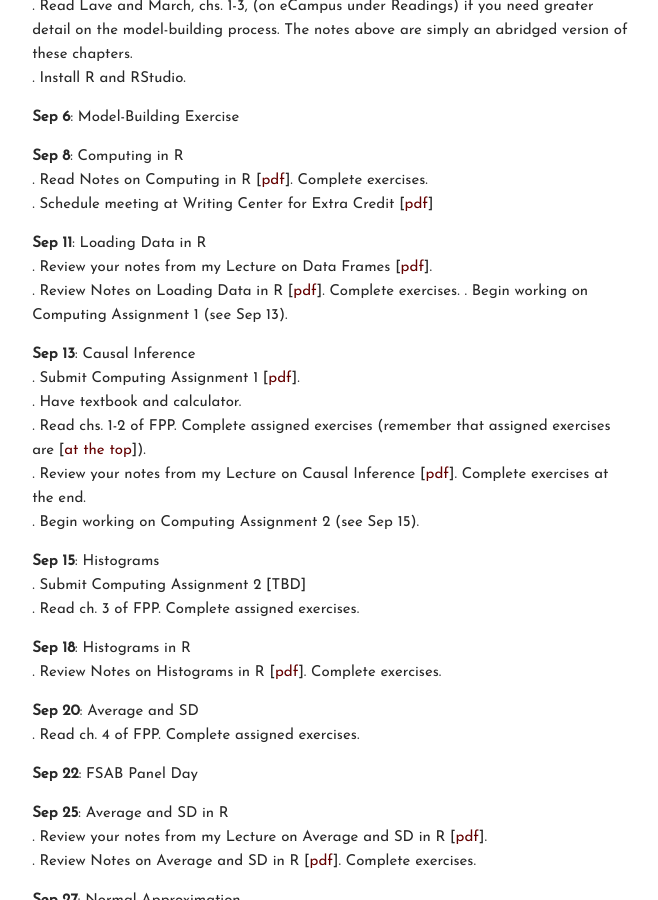
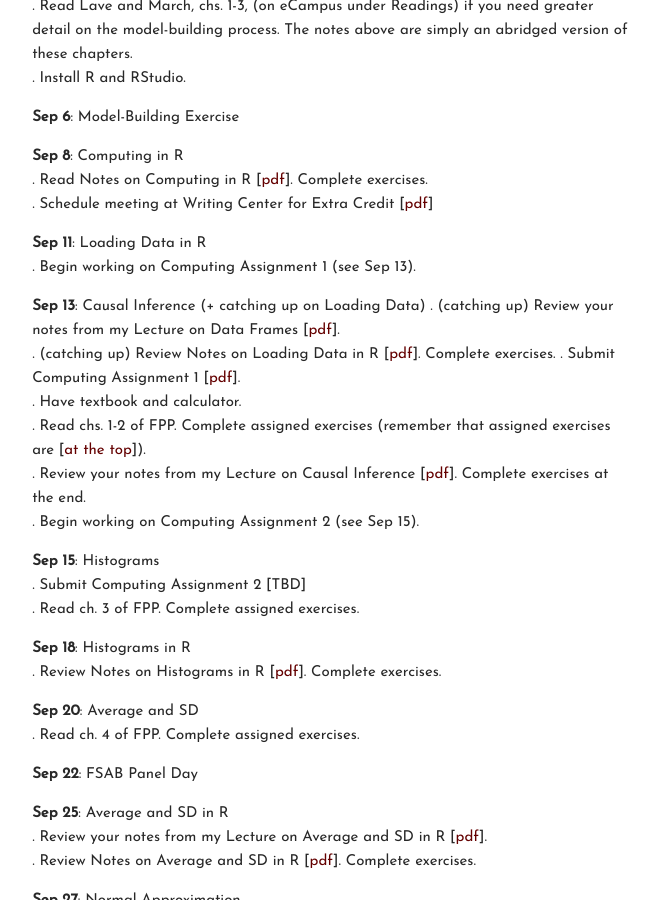
Before and after one commit to carlislerainey/carlislerainey.github.io, a Jekyll site: the page built from teaching/pols-209/index.md, in a window 1280 px wide and 900 px high, scrolled down 740 px. Shown: the whole window, without its empty margins (430-1088 px from the left). Built offline with Jekyll 4.4.1, drawn with Linux system fonts in a browser that asks for light colours.

Commit message:
update 209

```diff
--- a/teaching/pols-209/index.md
+++ b/teaching/pols-209/index.md
@@ -39,11 +39,11 @@
 . Schedule meeting at Writing Center for Extra Credit [[pdf](files/wc.pdf)]
 
 **Sep 11**: Loading Data in R
-. Review your notes from my Lecture on Data Frames [[pdf](files/data-frames.pdf)].
-. Review Notes on Loading Data in R [[pdf](files/notes-05-loading-data.pdf)]. Complete exercises.
 . Begin working on Computing Assignment 1 (see Sep 13).
 
-**Sep 13**: Causal Inference
+**Sep 13**: Causal Inference  (+ catching up on Loading Data)
+. (catching up) Review your notes from my Lecture on Data Frames [[pdf](files/data-frames.pdf)].
+. (catching up) Review Notes on Loading Data in R [[pdf](files/notes-05-loading-data.pdf)]. Complete exercises.
 . Submit Computing Assignment 1 [[pdf](files/r-assign-01.pdf)].
 . Have textbook and calculator.
 . Read chs. 1-2 of FPP. Complete assigned exercises (remember that assigned exercises are [[at the top](files/fpp-exercises.pdf)]).
```
